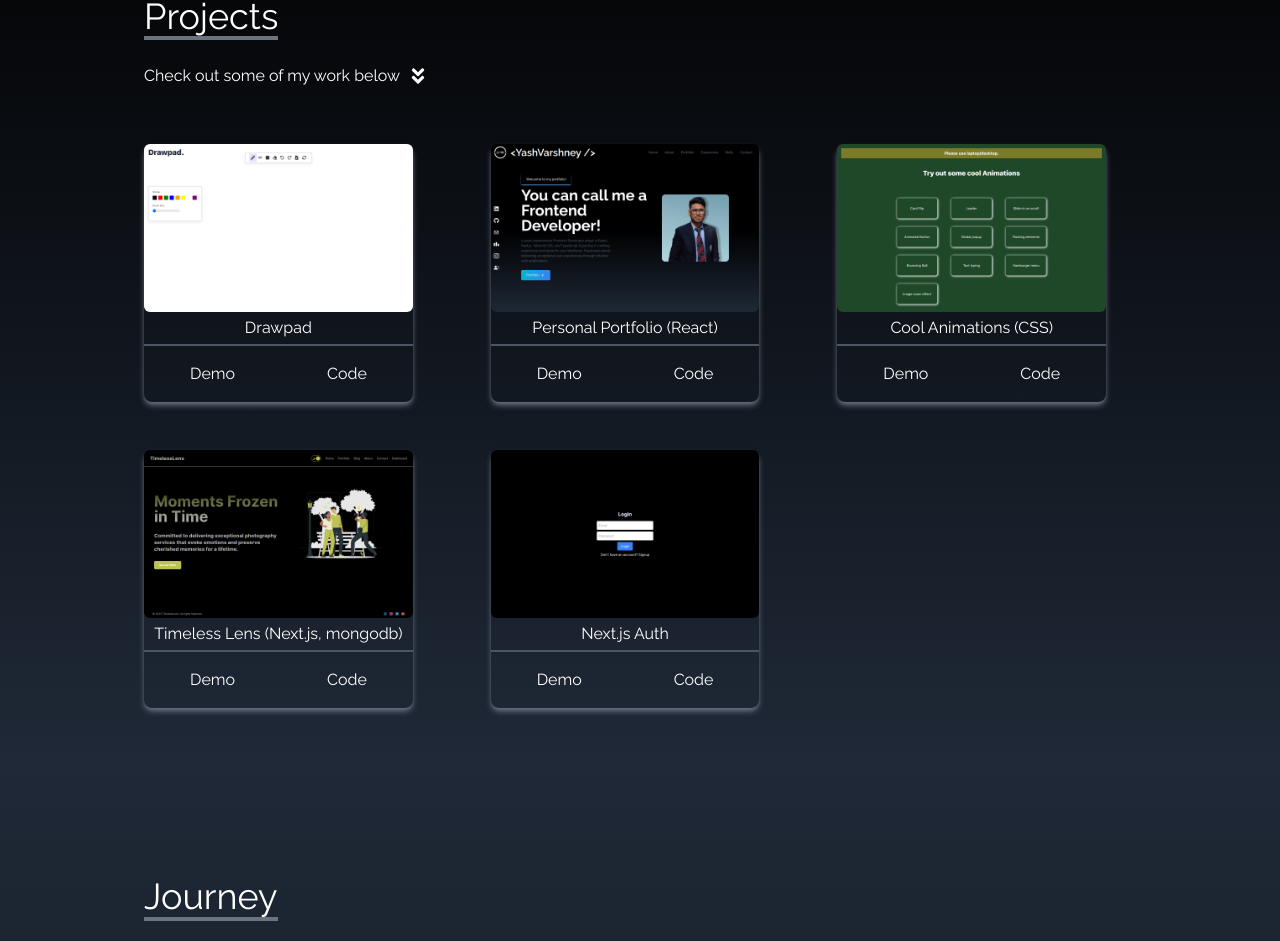
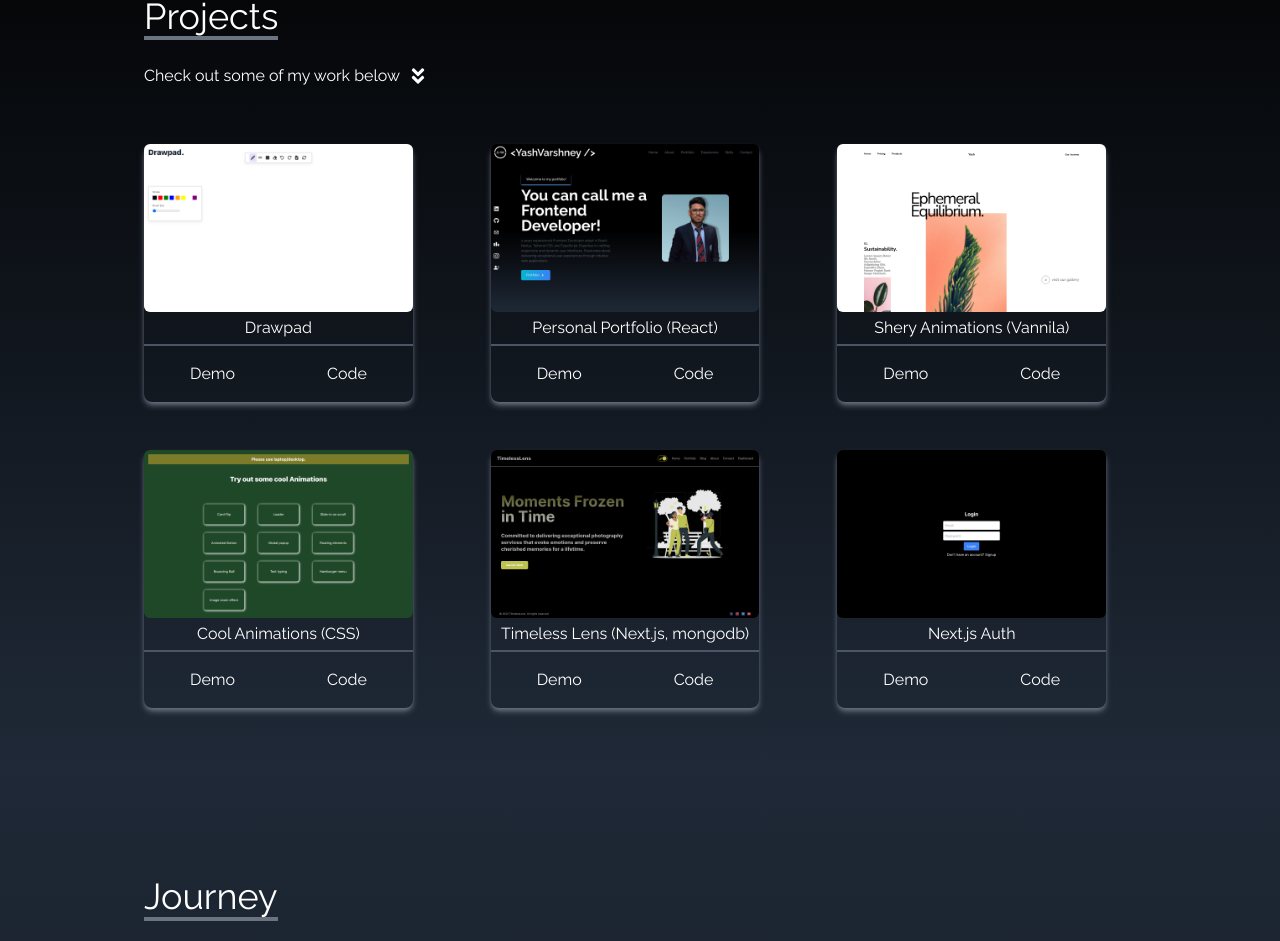
Before and after one commit to ykji/personal-portfolio, a React (Create React App) app: page / in a window 1280 px wide. Shown: the part 1748-2689 px from the top of the page. Built offline with nearby package versions, Linux system fonts and the light colour scheme; the HTML template or start-up script is replaced by a standard one; a web font is replaced by a local one.

Commit message:
feat: add shery project

```diff
--- a/src/utility/constants.ts
+++ b/src/utility/constants.ts
@@ -17,6 +17,7 @@ import express from "../assets/skills/express.png";
 import reactImage from "../assets/skills/react.png";
 import tailwind from "../assets/skills/tailwind.png";
 // import photoApp from "../assets/projects/photo-app.png";
+import shery from "../assets/projects/shery.png";
 import typescript from "../assets/skills/typescript.png";
 import javascript from "../assets/skills/javascript.png";
 
@@ -286,12 +287,20 @@ export const projects: Project[] = [
     demoUrl: "https://drawpad-lovat.vercel.app",
     codeUrl: "https://github.com/ykji/drawpad",
   },
+
   {
     id: 0,
     src: portfolio,
     name: "Personal Portfolio (React)",
     demoUrl: "https://developer-portfolio-yash.vercel.app/",
     codeUrl: "https://github.com/ykji/personal-portfolio",
+  },
+  {
+    id: 6,
+    src: shery,
+    name: "Shery Animations (Vannila)",
+    demoUrl: "https://shery-animations.vercel.app/",
+    codeUrl: "https://github.com/ykji/shery-animations",
   },
   {
     id: 4,
```
Also changed, not shown: src/assets/projects/shery.png (added).
